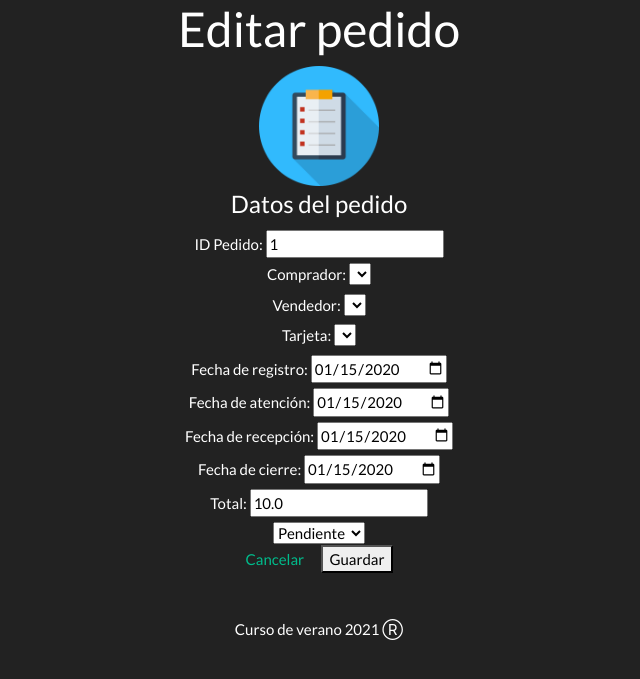
After one commit to Yoryii/Verano_Shopitesz_Eq2, a Flask app: page /pedidos/1 in a window 1280 px wide. The commit adds this page. Shown: the top 679 px of the page, without its empty margins (321-961 px from the left). Run offline with Flask 2, Linux system fonts and the light colour scheme; a user stored in the database is signed in; tables that the repository leaves empty hold one stand-in row (values such as "Sample post"); lists and menus that the app fills with data are empty; some libraries are stand-ins or nearby versions.

Commit message:
Pedidos - consulta individual

```diff
--- a/Modelo/Dao.py
+++ b/Modelo/Dao.py
@@ -100,6 +100,12 @@ class Usuario(UserMixin, db.Model):
 
     def consultaGeneral(self):
         return self.query.all()
+
+    def consultaCompradores(self):
+        return self.query.filter(Usuario.tipo=='Comprador').all()
+
+    def consultaVendedores(self):
+        return self.query.filter(Usuario.tipo=='Vendedor').all()
 
     def consultaIndividual(self,id):
         return Usuario.query.get(id)
@@ -228,6 +234,9 @@ class Tarjetas(db.Model):
     def consultaGeneral(self, id):
         return self.query.filter(self.idUsuario==id).all()
 
+    def consultaXUsuario(self, id):
+        return self.query.filter(Tarjetas.idUsuario == id).all()
+
     def consultaIndividual(self,id):
         return self.query.get(id)
 
--- a/app.py
+++ b/app.py
@@ -175,6 +175,12 @@ def consultaPedidos():
     if current_user.is_authenticated and current_user.is_comprador():
         return render_template('Pedidos/consultaPedidos.html', pedidos=p.consultaComprador(current_user.idUsuario))
 
+@app.route('/pedidos/<int:id>')
+def consultaPedido(id):
+    p = Pedido()
+    u=Usuario()
+    t=Tarjetas()
+    return render_template('pedidos/editarPedido.html', pedido=p.consultaIndividual(id), compradores = u.consultaCompradores(), vendedores=u.consultaVendedores(), tarjetas=t.consultaXUsuario(current_user.idUsuario))
 
 # Pedidos - Fin
 
@@ -183,7 +189,7 @@ def consultaPedidos():
 @app.route('/detallePedido/<int:id>')
 def consultaDetallePedidos(id):
     d = DetallePedido()
-    return render_template('Pedidos/consultaDetallePedidos.html', detallePedidos=d.consultaGeneral(id), ID=id)
+    return render_template('DetallePedidos/consultaDetallePedidos.html', detallePedidos=d.consultaGeneral(id), ID=id)
 
 
 # DetallePedidos - Fin
--- a/templates/Pedidos/consultaDetallePedidos.html
+++ b/templates/DetallePedidos/consultaDetallePedidos.html
@@ -45,6 +45,8 @@
         {% endfor %}
     </table>
     <br>
+    <div align="center"><a href="/pedidos"><button>Regresar</button></a></div>
+    <br>
     <div align="center"><a href="/"><button>Ir al inicio</button></a></div>
     <footer>
         <br>
--- a/templates/Pedidos/consultaPedidos.html
+++ b/templates/Pedidos/consultaPedidos.html
@@ -49,7 +49,7 @@
                 <td>{{p.total}}</td>
                 <td>{{p.estatus}}</td>
                 <td><a href="/detallePedido/{{p.idPedido}}"><div align="center"><img style="width:20px; height:20px;" src="{{url_for('static',filename='img/ojo.png')}}"></div></a></td>
-                <td><a href="/usuarios/edit"><div align="center"><img src="{{url_for('static',filename='img/editar.png')}}"></div></a></td>
+                <td><a href="/pedidos/{{p.idPedido}}"><div align="center"><img src="{{url_for('static',filename='img/editar.png')}}"></div></a></td>
                 <td><a href="./eliminarUsuarios.html"><div align="center"><img src="{{url_for('static',filename='img/eliminar.png')}}"></div></a></td>
             </tr>
         {% endfor %}
--- /dev/null
+++ b/templates/Pedidos/editarPedido.html
@@ -0,0 +1,107 @@
+<!doctype html>
+<html lang="es">
+<head>
+    <link rel="stylesheet" href="{{url_for('static',filename='css/estilo.css')}}">
+    <script src="{{url_for('static',filename='JS/global.js')}}"></script>
+    <meta charset="UTF-8">
+    <title>Editar pedido</title>
+</head>
+<body>
+    <main>
+        <section>
+            <h1 align="center">Editar pedido</h1>
+            <div align="center"><img style="width:120px; height:120px;" src="{{url_for('static',filename='img/pedidos.png')}}"></div>
+            <form method="post" action="/pedidos/edit">
+                <div id="datosPersonales" align="center">
+                    <fieldset>
+                        <legend>Datos del pedido</legend>
+                        <label>ID Pedido:</label>
+                        <input type="number" name="idPedido" readonly value="{{pedido.idPedido}}">
+                        <br>
+                        <label>Comprador:</label>
+                        <select name="comprador">
+                        {% for c in compradores %}
+                            {% if c.idUsuario==pedido.idComprador%}
+                            <option value="{{c.idUsuario}}" selected>{{c.nombreCompleto}}</option>
+                            {% else %}
+                            <option value="{{c.idUsuario}}">{{c.nombreCompleto}}</option>
+                            {% endif %}
+                        {% endfor %}
+                        </select>
+                        <br>
+                        <label>Vendedor:</label>
+                        <select name="vendedor">
+                        {% for v in vendedores %}
+                            {% if v.idUsuario==pedido.idVendedor%}
+                            <option value="{{v.idUsuario}}" selected>{{v.nombreCompleto}}</option>
+                            {% else %}
+                            <option value="{{v.idUsuario}}">{{v.nombreCompleto}}</option>
+                            {% endif %}
+                        {% endfor %}
+                        </select>
+                        <br>
+                        <label>Tarjeta:</label>
+                        <select name="tarjeta">
+                        {% for t in tarjetas %}
+                            {% if pedido.idTarjeta==t.idTarjeta%}
+                            <option value="{{t.idTarjeta}}" selected>{{t.noTarjeta}}</option>
+                            {% else %}
+                            <option value="{{t.idTarjeta}}">{{t.noTarjeta}}</option>
+                            {% endif %}
+                        {% endfor %}
+                        </select>
+                        <br>
+                        <label>Fecha de registro:</label>
+                        <input type="date" name="fechaRegistro" value="{{pedido.fechaRegistro}}">
+                        <br>
+                        <label>Fecha de atención:</label>
+                        <input type="date" name="fechaAtencion" value="{{pedido.fechaAtencion}}">
+                        <br>
+                        <label>Fecha de recepción:</label>
+                        <input type="date" name="fechaRecepcion" value="{{pedido.fechaRecepcion}}">
+                        <br>
+                        <label>Fecha de cierre:</label>
+                        <input type="date" name="fechaCierre" value="{{pedido.fechaCierre}}">
+                        <br>
+                        <label>Total:</label>
+                        <input type="number" name="total" value="{{pedido.total}}">
+                        <br>
+                        <select name="estatus">
+                            {% if pedido.estatus=='Pendiente' %}
+                            <option value="Pendiente" selected>Pendiente</option>
+                            {% else %}
+                            <option value="Pendiente">Pendiente</option>
+                            {% endif %}
+                            {% if pedido.estatus=='Enviado' %}
+                            <option value="Enviado" selected>Enviado</option>
+                            {% else %}
+                            <option value="Enviado">Enviado</option>
+                            {% endif %}
+                            {% if pedido.estatus=='Recibido' %}
+                            <option value="Recibido" selected>Recibido</option>
+                            {% else %}
+                            <option value="Recibido">Recibido</option>
+                            {% endif %}
+                            {% if pedido.estatus=='Cancelado' %}
+                            <option value="Cancelado" selected>Cancelado</option>
+                            {% else %}
+                            <option value="Cancelado">Cancelado</option>
+                            {% endif %}
+                        </select>
+                        <br>
+                        <a href="/pedidos">Cancelar</a>
+                        &nbsp;&nbsp;&nbsp;&nbsp;
+                        <a href="/usuarios"><button type="submit">Guardar</button></a>
+                        <br>
+                        <br>
+                    </fieldset>
+                    </div>
+                 </form>
+        </section>
+    </main>
+        <footer>
+            <br>
+            <div align="center">Curso de verano 2021 Ⓡ</div>
+        </footer>
+</body>
+</html>
```
